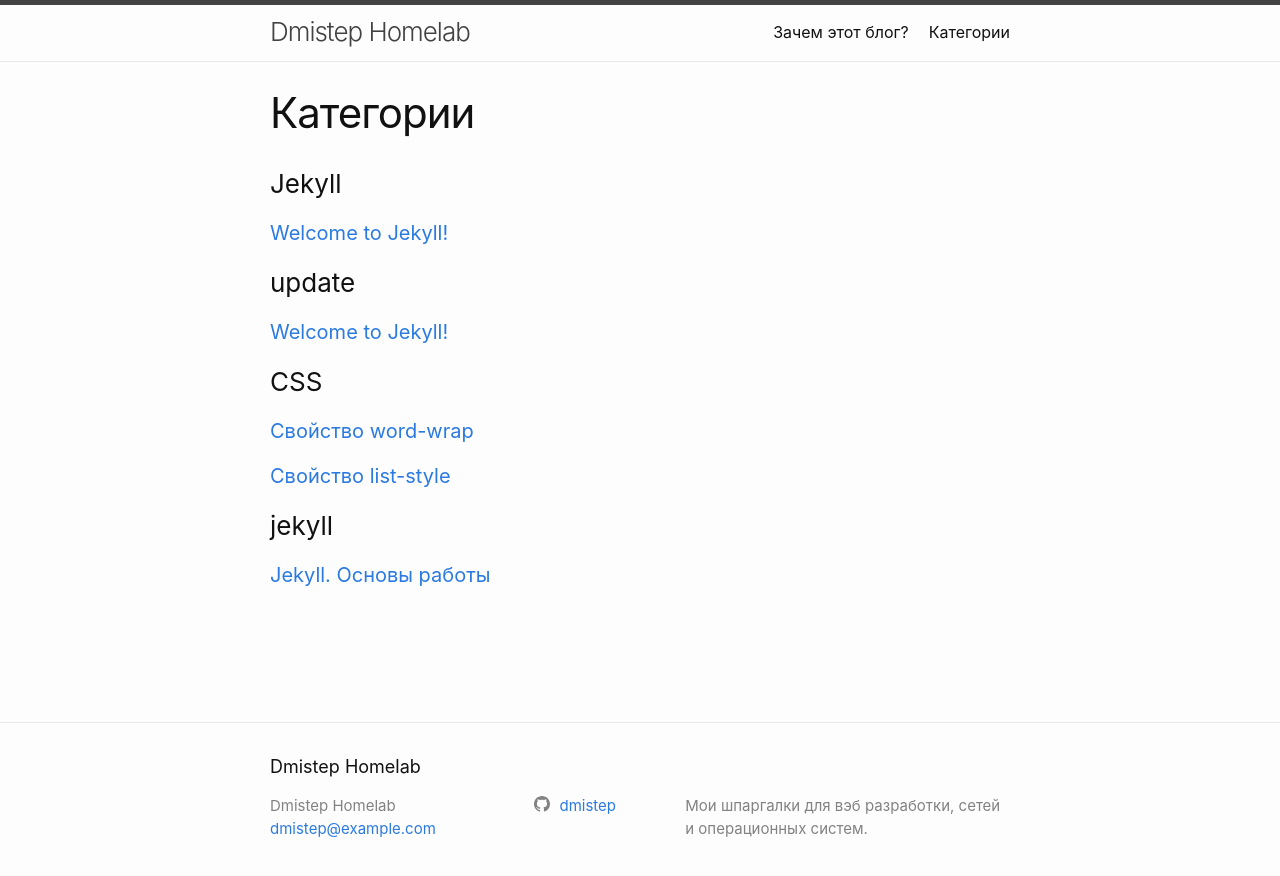
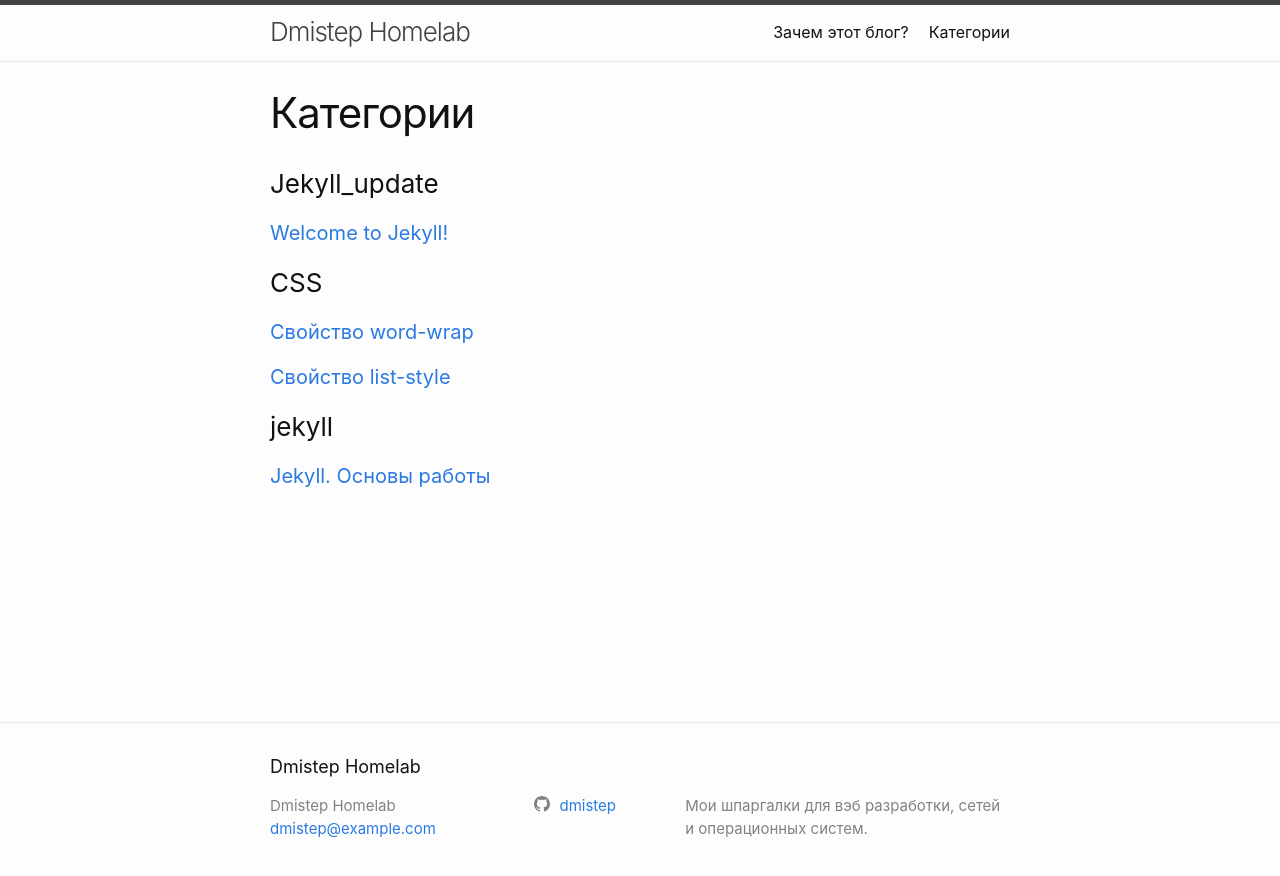
Before and after one commit to Dmistep/test-blog, a Jekyll site: the page built from categories.md, in a window 1280 px wide. Shown: the top 876 px of the page. Built offline with Jekyll 4.4.1, drawn with Linux system fonts in a browser that asks for light colours.

Commit message:
update 2022-07-03-welcome-to-jekyll.markdown

```diff
--- a/_posts/2022-07-03-welcome-to-jekyll.markdown
+++ b/_posts/2022-07-03-welcome-to-jekyll.markdown
@@ -2,7 +2,7 @@
 layout: post
 title:  "Welcome to Jekyll!"
 date:   2022-07-03 22:28:13 +0300
-categories: "Jekyll update"
+categories: Jekyll_update
 permalink: /welcom/
 ---
 You’ll find this post in your `_posts` directory. Go ahead and edit it and re-build the site to see your changes. You can rebuild the site in many different ways, but the most common way is to run `jekyll serve`, which launches a web server and auto-regenerates your site when a file is updated.
```
